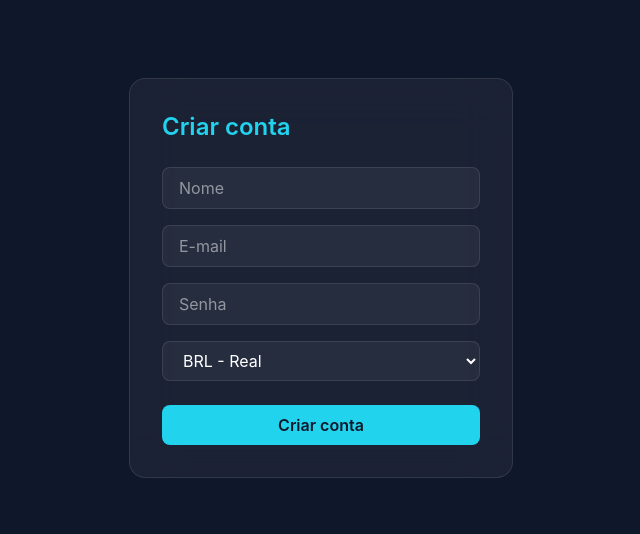
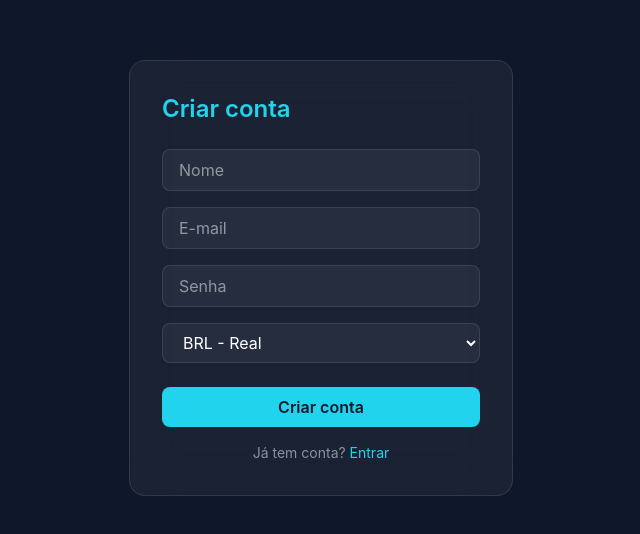
Before and after one commit to Mosca-Pedro/dashboard-financeiro, a React app in the folder frontend/: page /register in a window 1280 px wide. Shown: the part 122-656 px from the top of the page, without its empty margins (319-959 px from the left). Built offline with nearby package versions, Linux system fonts and the light colour scheme; the HTML template or start-up script is replaced by a standard one.

Commit message:
feat: implementa tela de cadastro de usuario com selecao de moeda base

```diff
--- a/frontend/src/pages/Register.jsx
+++ b/frontend/src/pages/Register.jsx
@@ -1,25 +1,73 @@
+import { useState } from 'react'
+import { useNavigate, Link } from 'react-router-dom'
+import api from '../services/api'
+
 function Register() {
+  const [name, setName] = useState('')
+  const [email, setEmail] = useState('')
+  const [password, setPassword] = useState('')
+  const [baseCurrency, setBaseCurrency] = useState('BRL')
+  const [error, setError] = useState('')
+  const [loading, setLoading] = useState(false)
+  const navigate = useNavigate()
+
+  async function handleSubmit(e) {
+    e.preventDefault()
+    setError('')
+    setLoading(true)
+
+    try {
+      await api.post('/users/register', { name, email, password, baseCurrency })
+      navigate('/')
+    } catch (err) {
+      if (err.response?.status === 400) {
+        setError('Verifique os dados informados')
+      } else {
+        setError('Não foi possível criar a conta')
+      }
+    } finally {
+      setLoading(false)
+    }
+  }
+
   return (
     <div className="min-h-screen bg-background text-white flex items-center justify-center">
       <div className="backdrop-blur-xl bg-white/5 border border-white/10 rounded-2xl p-8 w-full max-w-sm">
         <h1 className="text-2xl font-semibold text-neon-cyan mb-6">Criar conta</h1>
-        <form className="flex flex-col gap-4">
+
+        {error && (
+          <p className="text-red-400 text-sm mb-4">{error}</p>
+        )}
+
+        <form onSubmit={handleSubmit} className="flex flex-col gap-4">
           <input
             type="text"
             placeholder="Nome"
+            value={name}
+            onChange={(e) => setName(e.target.value)}
             className="bg-white/5 border border-white/10 rounded-lg px-4 py-2 outline-none focus:border-neon-cyan"
+            required
           />
           <input
             type="email"
             placeholder="E-mail"
+            value={email}
+            onChange={(e) => setEmail(e.target.value)}
             className="bg-white/5 border border-white/10 rounded-lg px-4 py-2 outline-none focus:border-neon-cyan"
+            required
           />
           <input
             type="password"
             placeholder="Senha"
+            value={password}
+            onChange={(e) => setPassword(e.target.value)}
             className="bg-white/5 border border-white/10 rounded-lg px-4 py-2 outline-none focus:border-neon-cyan"
+            required
+            minLength={6}
           />
           <select
+            value={baseCurrency}
+            onChange={(e) => setBaseCurrency(e.target.value)}
             className="bg-white/5 border border-white/10 rounded-lg px-4 py-2 outline-none focus:border-neon-cyan text-white"
           >
             <option value="BRL" className="bg-background">BRL - Real</option>
@@ -27,11 +75,19 @@ function Register() {
           </select>
           <button
             type="submit"
-            className="bg-neon-cyan text-background font-semibold rounded-lg py-2 mt-2 hover:opacity-90 transition"
+            disabled={loading}
+            className="bg-neon-cyan text-background font-semibold rounded-lg py-2 mt-2 hover:opacity-90 transition disabled:opacity-50"
           >
-            Criar conta
+            {loading ? 'Criando...' : 'Criar conta'}
           </button>
         </form>
+
+        <p className="text-white/50 text-sm mt-4 text-center">
+          Já tem conta?{' '}
+          <Link to="/" className="text-neon-cyan hover:underline">
+            Entrar
+          </Link>
+        </p>
       </div>
     </div>
   )
```
